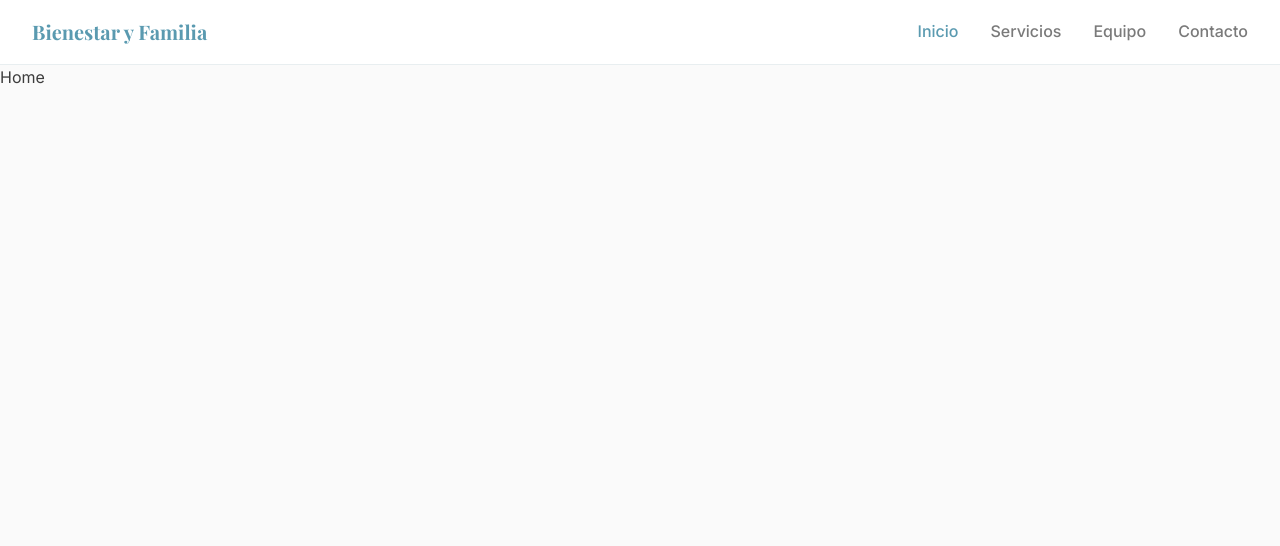
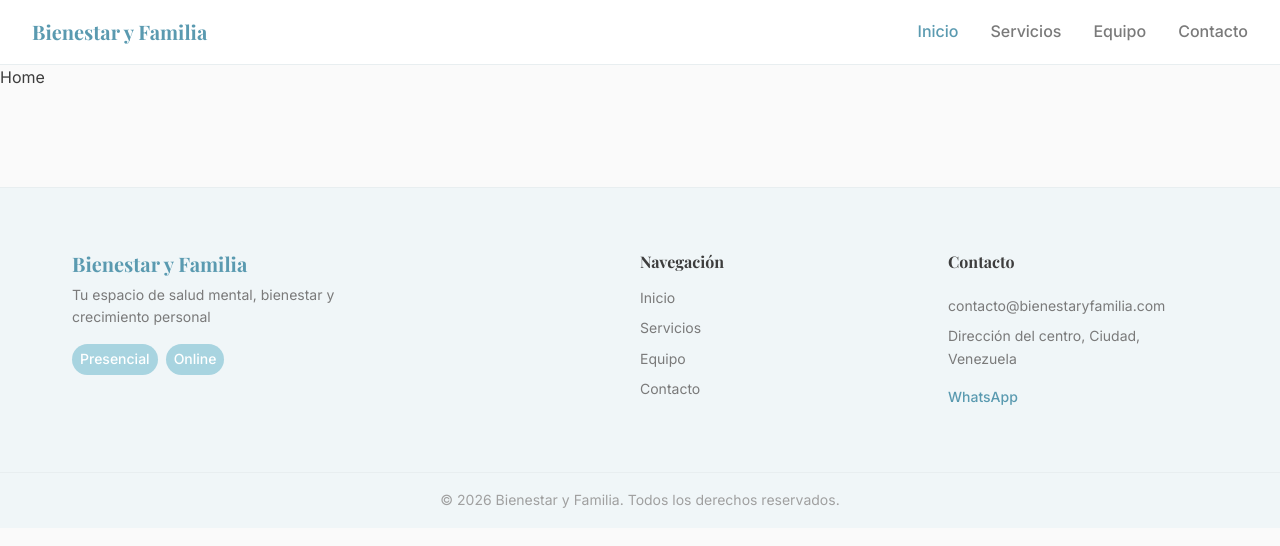
Before and after one commit to gabriela-her/bienestar-familia, a React (Vite) app: page / in a window 1280 px wide. Shown: the top 546 px of the page. Built offline with nearby package versions, Linux system fonts and the light colour scheme.

Commit message:
feat: add footer component with site config integration

```diff
--- a/src/App.tsx
+++ b/src/App.tsx
@@ -1,5 +1,6 @@
 import { BrowserRouter, Routes, Route } from 'react-router-dom'
 import Header from './components/Header/Header'
+import Footer from './components/Footer/Footer'
 import Home from './pages/Home/Home'
 import Servicios from './pages/Servicios/Servicios'
 import Equipo from './pages/Equipo/Equipo'
@@ -17,6 +18,7 @@ function App() {
         <Route path="/contacto" element={<Contacto />} />
         <Route path="*" element={<NotFound />} />
       </Routes>
+        <Footer />
     </BrowserRouter>
   )
 }
--- /dev/null
+++ b/src/components/Footer/Footer.css
@@ -0,0 +1,108 @@
+.footer {
+  background-color: var(--color-background-soft);
+  border-top: 1px solid var(--color-border);
+  margin-top: var(--spacing-4xl);
+}
+
+.footer__container {
+  max-width: var(--max-width);
+  margin: 0 auto;
+  padding: var(--spacing-3xl) var(--spacing-xl);
+  display: grid;
+  grid-template-columns: 2fr 1fr 1fr;
+  gap: var(--spacing-2xl);
+}
+
+.footer__logo {
+  font-family: var(--font-heading);
+  font-size: var(--font-size-xl);
+  color: var(--color-primary-dark);
+  margin-bottom: var(--spacing-sm);
+}
+
+.footer__tagline {
+  font-size: var(--font-size-sm);
+  color: var(--color-text-light);
+  line-height: 1.6;
+  margin-bottom: var(--spacing-md);
+  max-width: 280px;
+}
+
+.footer__modalities {
+  display: flex;
+  gap: var(--spacing-sm);
+}
+
+.footer__badge {
+  background-color: var(--color-primary-light);
+  color: var(--color-white);
+  padding: var(--spacing-xs) var(--spacing-sm);
+  border-radius: var(--border-radius-full);
+  font-size: var(--font-size-sm);
+  font-weight: var(--font-weight-medium);
+}
+
+.footer__title {
+  font-family: var(--font-heading);
+  font-size: var(--font-size-base);
+  color: var(--color-text);
+  margin-bottom: var(--spacing-md);
+}
+
+.footer__nav {
+  display: flex;
+  flex-direction: column;
+  gap: var(--spacing-sm);
+}
+
+.footer__nav a {
+  color: var(--color-text-light);
+  font-size: var(--font-size-sm);
+  transition: color var(--transition-fast);
+}
+
+.footer__nav a:hover {
+  color: var(--color-primary-dark);
+}
+
+.footer__contact {
+  display: flex;
+  flex-direction: column;
+  gap: var(--spacing-sm);
+}
+
+.footer__contact p {
+  color: var(--color-text-light);
+  font-size: var(--font-size-sm);
+}
+
+.footer__whatsapp {
+  display: inline-block;
+  margin-top: var(--spacing-sm);
+  color: var(--color-primary-dark);
+  font-size: var(--font-size-sm);
+  font-weight: var(--font-weight-medium);
+  transition: color var(--transition-fast);
+}
+
+.footer__whatsapp:hover {
+  color: var(--color-primary);
+}
+
+.footer__bottom {
+  border-top: 1px solid var(--color-border);
+  padding: var(--spacing-md) var(--spacing-xl);
+  text-align: center;
+}
+
+.footer__bottom p {
+  font-size: var(--font-size-sm);
+  color: var(--color-text-muted);
+}
+
+@media (max-width: 768px) {
+  .footer__container {
+    grid-template-columns: 1fr;
+    gap: var(--spacing-xl);
+  }
+}
--- /dev/null
+++ b/src/components/Footer/Footer.tsx
@@ -0,0 +1,58 @@
+import { NavLink } from 'react-router-dom'
+import { siteConfig } from '../../data/config'
+import './Footer.css'
+
+function Footer() {
+    const currentYear = new Date().getFullYear()
+
+    return (
+        <>
+            <footer className="footer">
+                <div className="footer__container">
+
+                    <div className="footer__brand">
+                        <h3 className="footer__logo">{siteConfig.name}</h3>
+                        <p className="footer__tagline">{siteConfig.tagline}</p>
+                        <div className="footer__modalities">
+                            {siteConfig.modalities.map((modality) => (
+                                <span key={modality} className="footer__badge">{modality}</span>
+                            ))}
+                        </div>
+                    </div>
+
+                    <div className="footer__links">
+                        <h4 className="footer__title">Navegación</h4>
+                        <nav className="footer__nav">
+                            <NavLink to="/">Inicio</NavLink>
+                            <NavLink to="/servicios">Servicios</NavLink>
+                            <NavLink to="/equipo">Equipo</NavLink>
+                            <NavLink to="/contacto">Contacto</NavLink>
+                        </nav>
+                    </div>
+
+                    <div className="footer__contact">
+                        <h4 className="footer__title">Contacto</h4>
+                        <p>{siteConfig.email}</p>
+                        <p>{siteConfig.address}</p>
+
+                        <a
+                            href={`https://wa.me/${siteConfig.whatsapp}`}
+                            target="_blank"
+                            rel="noopener noreferrer"
+                            className="footer__whatsapp"
+                        >
+                            WhatsApp
+                        </a>
+                </div>
+
+            </div>
+
+            <div className="footer__bottom">
+                <p>© {currentYear} {siteConfig.name}. Todos los derechos reservados.</p>
+            </div>
+                        </footer>
+    </>
+  )
+}
+
+export default Footer
```
Also changed, not shown: 1 other file (tests, documents, lock files or other folders).
